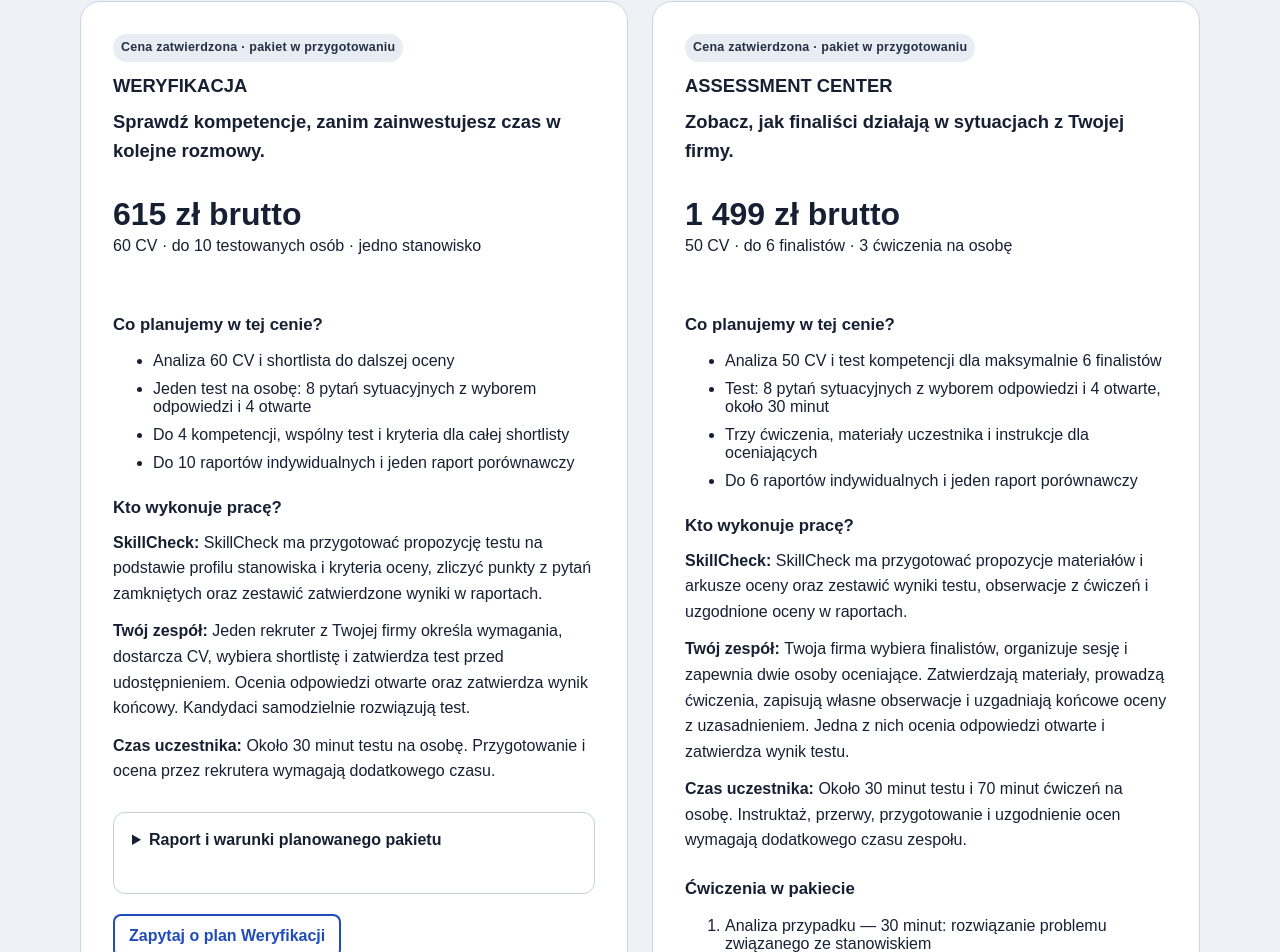
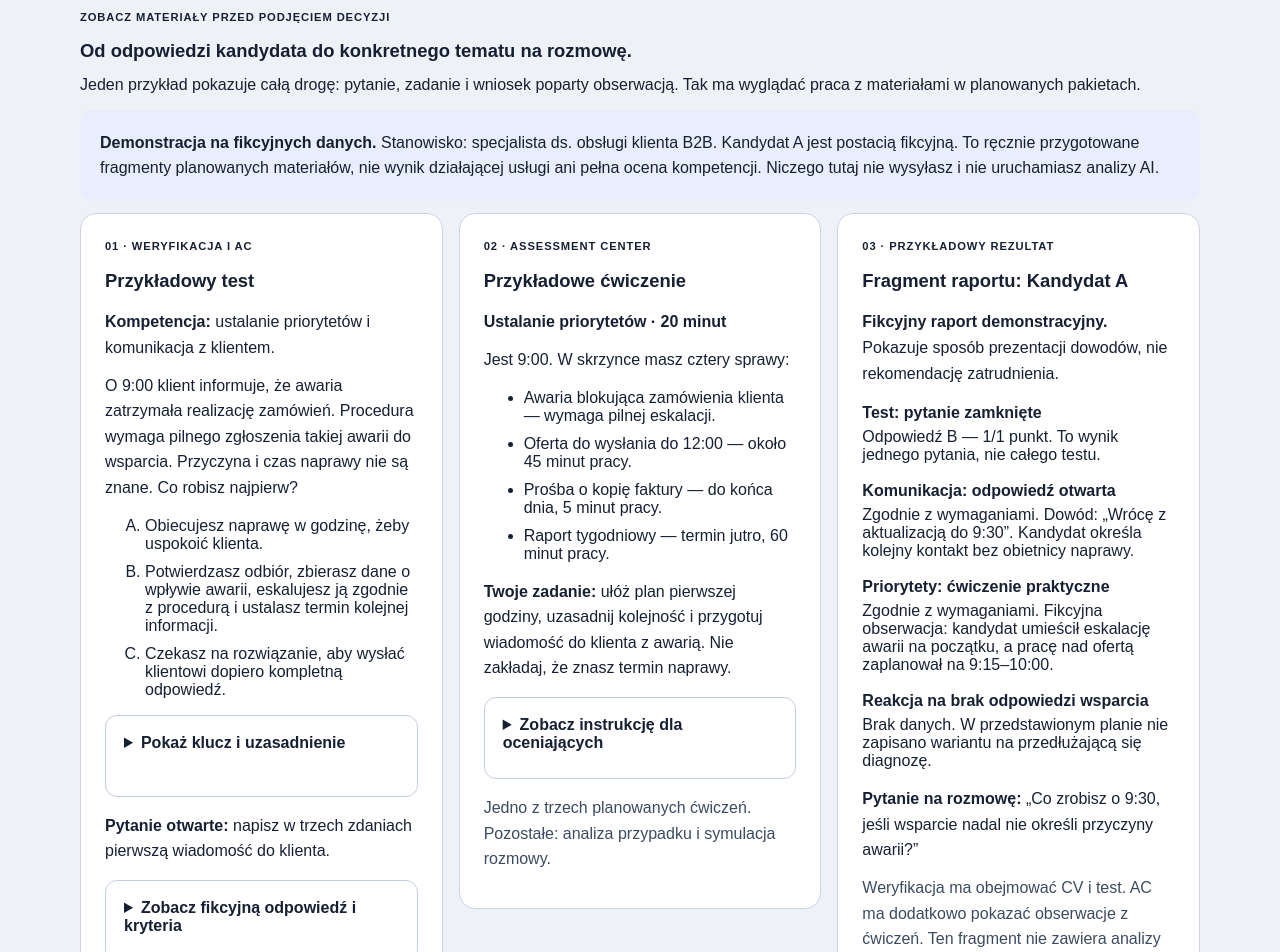
Before and after one commit to krzysztofsyska/skillcheck-core, a Next.js app: page / in a window 1280 px wide. Shown: the part 4818-5770 px from the top of the page. Built offline with nearby package versions, Linux system fonts and the light colour scheme.

Commit message:
feat(marketing): demonstrate test exercise and evidence report

```diff
--- /dev/null
+++ b/app/components/marketing/future-offer-preview.tsx
@@ -0,0 +1,77 @@
+import styles from "../../marketing.module.css";
+
+export function FutureOfferPreview() {
+  return <div className={styles.offerPreview} id="przyklady-pakietow">
+    <p className={styles.planLabel}>Zobacz materiały przed podjęciem decyzji</p>
+    <h3>Od odpowiedzi kandydata do konkretnego tematu na rozmowę.</h3>
+    <p>Jeden przykład pokazuje całą drogę: pytanie, zadanie i wniosek poparty obserwacją. Tak ma wyglądać praca z materiałami w planowanych pakietach.</p>
+    <p className={styles.previewNotice}><strong>Demonstracja na fikcyjnych danych.</strong> Stanowisko: specjalista ds. obsługi klienta B2B. Kandydat A jest postacią fikcyjną. To ręcznie przygotowane fragmenty planowanych materiałów, nie wynik działającej usługi ani pełna ocena kompetencji. Niczego tutaj nie wysyłasz i nie uruchamiasz analizy AI.</p>
+    <div className={styles.previewGrid}>
+      <article className={styles.previewPanel}>
+        <p className={styles.planLabel}>01 · Weryfikacja i AC</p>
+        <h4>Przykładowy test</h4>
+        <p><strong>Kompetencja:</strong> ustalanie priorytetów i komunikacja z klientem.</p>
+        <p>O 9:00 klient informuje, że awaria zatrzymała realizację zamówień. Procedura wymaga pilnego zgłoszenia takiej awarii do wsparcia. Przyczyna i czas naprawy nie są znane. Co robisz najpierw?</p>
+        <ol type="A">
+          <li>Obiecujesz naprawę w godzinę, żeby uspokoić klienta.</li>
+          <li>Potwierdzasz odbiór, zbierasz dane o wpływie awarii, eskalujesz ją zgodnie z procedurą i ustalasz termin kolejnej informacji.</li>
+          <li>Czekasz na rozwiązanie, aby wysłać klientowi dopiero kompletną odpowiedź.</li>
+        </ol>
+        <details className={styles.packageDetails}>
+          <summary>Pokaż klucz i uzasadnienie</summary>
+          <p><strong>B — 1 punkt.</strong> Łączy reakcję na pilność, właściwą eskalację i komunikację bez obiecywania nieznanego terminu naprawy. A i C — 0 punktów. Klucz dotyczy założeń tego przykładu; w rekrutacji zatwierdza go rekruter.</p>
+        </details>
+        <p><strong>Pytanie otwarte:</strong> napisz w trzech zdaniach pierwszą wiadomość do klienta.</p>
+        <details className={styles.packageDetails}>
+          <summary>Zobacz fikcyjną odpowiedź i kryteria</summary>
+          <blockquote>„Potwierdzam zgłoszenie awarii. Przekazuję je pilnie do wsparcia; proszę o numer zamówienia i informację, ilu użytkowników dotyczy problem. Wrócę z aktualizacją do 9:30, nawet jeśli diagnoza będzie jeszcze trwała.”</blockquote>
+          <p>Rekruter sprawdza: potwierdzenie zgłoszenia, zebranie danych, eskalację i termin aktualizacji. Przykładowa ocena: zgodnie z wymaganiami. To ocena tej odpowiedzi, nie całej osoby.</p>
+        </details>
+        <p className={styles.note}>Fragment: jedno pytanie zamknięte i jedno otwarte. Planowany pełny test: 8 zamkniętych i 4 otwarte.</p>
+      </article>
+      <article className={styles.previewPanel}>
+        <p className={styles.planLabel}>02 · Assessment Center</p>
+        <h4>Przykładowe ćwiczenie</h4>
+        <p><strong>Ustalanie priorytetów · 20 minut</strong></p>
+        <p>Jest 9:00. W skrzynce masz cztery sprawy:</p>
+        <ul>
+          <li>Awaria blokująca zamówienia klienta — wymaga pilnej eskalacji.</li>
+          <li>Oferta do wysłania do 12:00 — około 45 minut pracy.</li>
+          <li>Prośba o kopię faktury — do końca dnia, 5 minut pracy.</li>
+          <li>Raport tygodniowy — termin jutro, 60 minut pracy.</li>
+        </ul>
+        <p><strong>Twoje zadanie:</strong> ułóż plan pierwszej godziny, uzasadnij kolejność i przygotuj wiadomość do klienta z awarią. Nie zakładaj, że znasz termin naprawy.</p>
+        <details className={styles.packageDetails}>
+          <summary>Zobacz instrukcję dla oceniających</summary>
+          <p>Zapisz konkretne działania i wypowiedzi. Oceń uwzględnienie pilności, terminów, zależności oraz komunikacji. Dopuszczalne są różne plany z przekonującym uzasadnieniem.</p>
+          <ul>
+            <li><strong>Poniżej wymagań:</strong> pomija awarię lub obiecuje termin naprawy bez podstaw.</li>
+            <li><strong>Zgodnie:</strong> eskaluje awarię, ustala aktualizację i rezerwuje czas na ofertę.</li>
+            <li><strong>Powyżej:</strong> dodatkowo określa, kiedy zmieni plan, i przygotowuje wariant na brak odpowiedzi wsparcia.</li>
+            <li><strong>Brak danych:</strong> materiał nie pozwala ocenić kryterium; nie oznacza to wyniku zerowego.</li>
+          </ul>
+          <p>Dwóch oceniających zapisuje obserwacje niezależnie, następnie uzgadnia ocenę z dowodami. W tym fragmencie obserwujemy dwie kompetencje; pełny zestaw trzech ćwiczeń ma obejmować cztery.</p>
+        </details>
+        <p className={styles.note}>Jedno z trzech planowanych ćwiczeń. Pozostałe: analiza przypadku i symulacja rozmowy.</p>
+      </article>
+      <article className={styles.previewPanel}>
+        <p className={styles.planLabel}>03 · Przykładowy rezultat</p>
+        <h4>Fragment raportu: Kandydat A</h4>
+        <p><strong>Fikcyjny raport demonstracyjny.</strong> Pokazuje sposób prezentacji dowodów, nie rekomendację zatrudnienia.</p>
+        <dl className={styles.previewEvidence}>
+          <dt>Test: pytanie zamknięte</dt><dd>Odpowiedź B — 1/1 punkt. To wynik jednego pytania, nie całego testu.</dd>
+          <dt>Komunikacja: odpowiedź otwarta</dt><dd>Zgodnie z wymaganiami. Dowód: „Wrócę z aktualizacją do 9:30”. Kandydat określa kolejny kontakt bez obietnicy naprawy.</dd>
+          <dt>Priorytety: ćwiczenie praktyczne</dt><dd>Zgodnie z wymaganiami. Fikcyjna obserwacja: kandydat umieścił eskalację awarii na początku, a pracę nad ofertą zaplanował na 9:15–10:00.</dd>
+          <dt>Reakcja na brak odpowiedzi wsparcia</dt><dd>Brak danych. W przedstawionym planie nie zapisano wariantu na przedłużającą się diagnozę.</dd>
+        </dl>
+        <p><strong>Pytanie na rozmowę:</strong> „Co zrobisz o 9:30, jeśli wsparcie nadal nie określi przyczyny awarii?”</p>
+        <p className={styles.note}>Weryfikacja ma obejmować CV i test. AC ma dodatkowo pokazać obserwacje z ćwiczeń. Ten fragment nie zawiera analizy CV, pełnego testu ani porównania osób.</p>
+      </article>
+    </div>
+    <div className={styles.previewValue}>
+      <h4>Materiały, kryteria i raport w jednym procesie.</h4>
+      <p>Twój zespół ma zaczynać od propozycji materiałów dopasowanych do stanowiska. Wspólne kryteria porządkują ocenę, a raport pomaga wrócić do konkretnej odpowiedzi lub obserwacji. Przygotowanie, ocena i decyzja nadal wymagają udziału człowieka.</p>
+      <p><strong>Najpierw sprawdź zakres poniżej.</strong> Wybierz Weryfikację, jeśli potrzebujesz testu dla shortlisty, albo AC, jeśli chcesz obserwować finalistów w praktycznych zadaniach. Oba pakiety są w przygotowaniu.</p>
+    </div>
+  </div>;
+}
--- a/app/components/marketing/package-comparison.tsx
+++ b/app/components/marketing/package-comparison.tsx
@@ -1,3 +1,4 @@
+import { FutureOfferPreview } from "./future-offer-preview";
 import Link from "next/link";
 import styles from "../../marketing.module.css";
 import { sc19AnalysisScope, sc19PolicyPendingCell, sc19PolicyPendingScope, type Sc19PackageSizes } from "../../../lib/sc19-package-sizes";
@@ -50,6 +51,7 @@ export function PackageComparison({ sizes, catalogEnabled = false }: { sizes: Sc
     <p>WERYFIKACJA i ASSESSMENT CENTER są w przygotowaniu. Poniżej przedstawiamy planowany zakres, nie dostępne dziś funkcje pakietów. Nie można ich jeszcze kupić; nie podajemy terminu uruchomienia. Ostateczne warunki będą dostępne przed zakupem.</p>
     <p>Zacznij od dostępnej PRESELEKCJI. Gdy potrzebujesz głębszej oceny, zobacz, co przygotowujemy dla Twojego zespołu.</p>
   </div>
+  <FutureOfferPreview />
   <div className={styles.futureGrid}>{futureOffers.map(stage=><article key={stage.name} className={styles.futureCard}>
     <p className={`${styles.status} ${styles.statusPlanned}`}>Cena zatwierdzona · pakiet w przygotowaniu</p>
     <h3>{stage.name}</h3><p className={styles.planTitle}>{stage.outcome}</p>
--- a/app/marketing.module.css
+++ b/app/marketing.module.css
@@ -556,3 +556,18 @@
 .page .futureCard details { margin-bottom: 20px; }
 .page .futureCard a:focus-visible { outline: 3px solid #1d4ed8; outline-offset: 4px; }
 @media (max-width: 760px) { .futureGrid { grid-template-columns: 1fr; } }
+
+.page .offerPreview { margin: 28px 0 36px; scroll-margin-top: 110px; }
+.page .previewGrid { display: grid; grid-template-columns: repeat(3, minmax(0, 1fr)); gap: 16px; align-items: start; }
+.page .previewPanel { min-width: 0; padding: 24px; border: 1px solid #cbd5e1; border-radius: 16px; background: white; }
+.page .previewPanel h4, .page .previewValue h4 { margin: 0 0 16px; font-size: 1.15rem; }
+.page .previewPanel li { margin-bottom: 10px; }
+.page .previewPanel details { margin: 16px 0; }
+.page .previewPanel summary { cursor: pointer; }
+.page .previewPanel summary:focus-visible { outline: 3px solid #1d4ed8; outline-offset: 4px; }
+.page .previewPanel blockquote { margin: 12px 0; padding-left: 14px; border-left: 3px solid #2563eb; }
+.page .previewNotice, .page .previewValue { padding: 20px; background: #e8eefb; border-radius: 12px; }
+.page .previewValue { margin-top: 20px; }
+.page .previewEvidence dt { font-weight: 700; margin-top: 18px; }
+.page .previewEvidence dd { margin: 6px 0 0; }
+@media (max-width: 1050px) { .page .previewGrid { grid-template-columns: 1fr; } }
```
Also changed, not shown: 1 other file (tests, documents, lock files or other folders).
